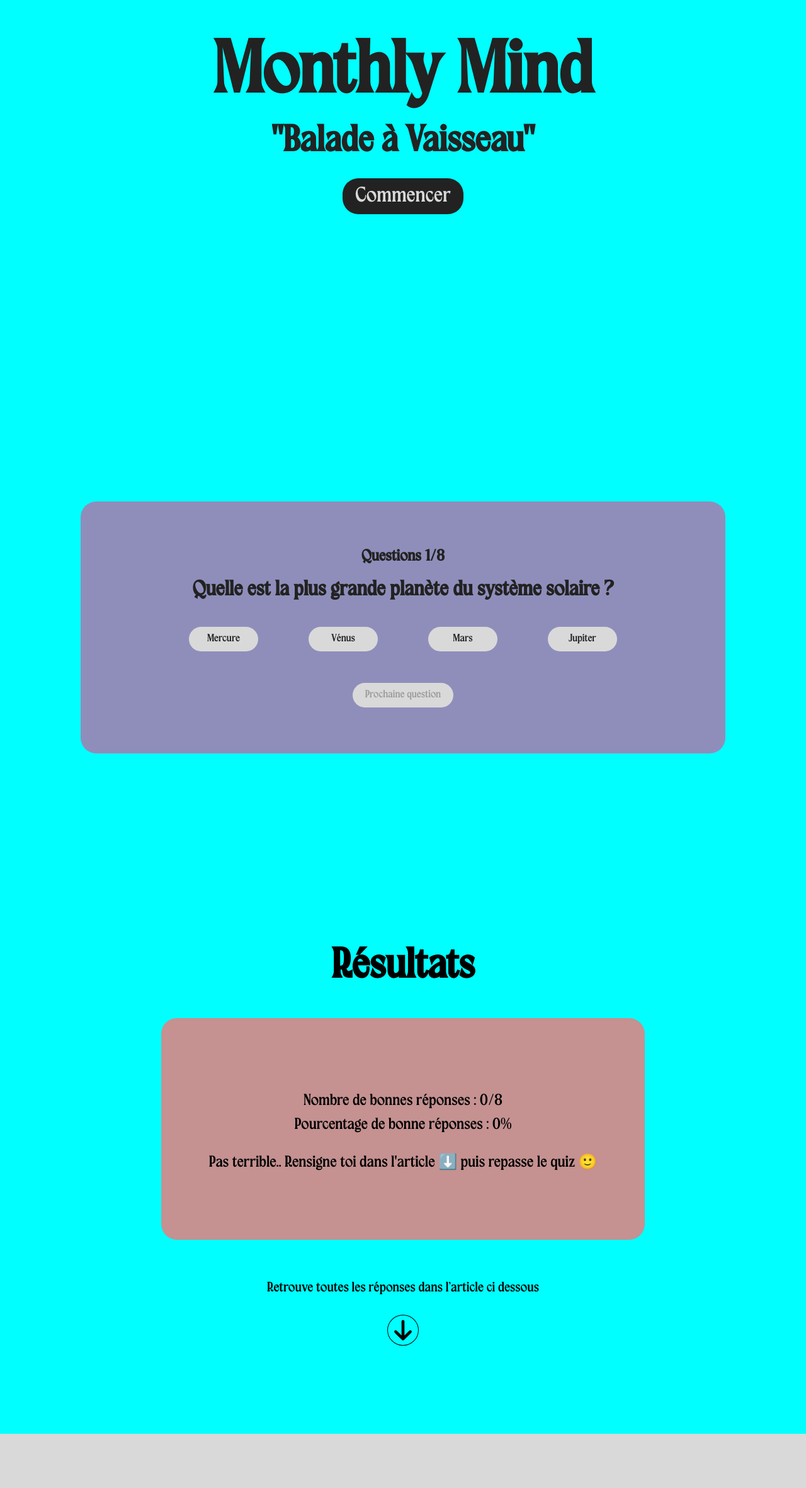
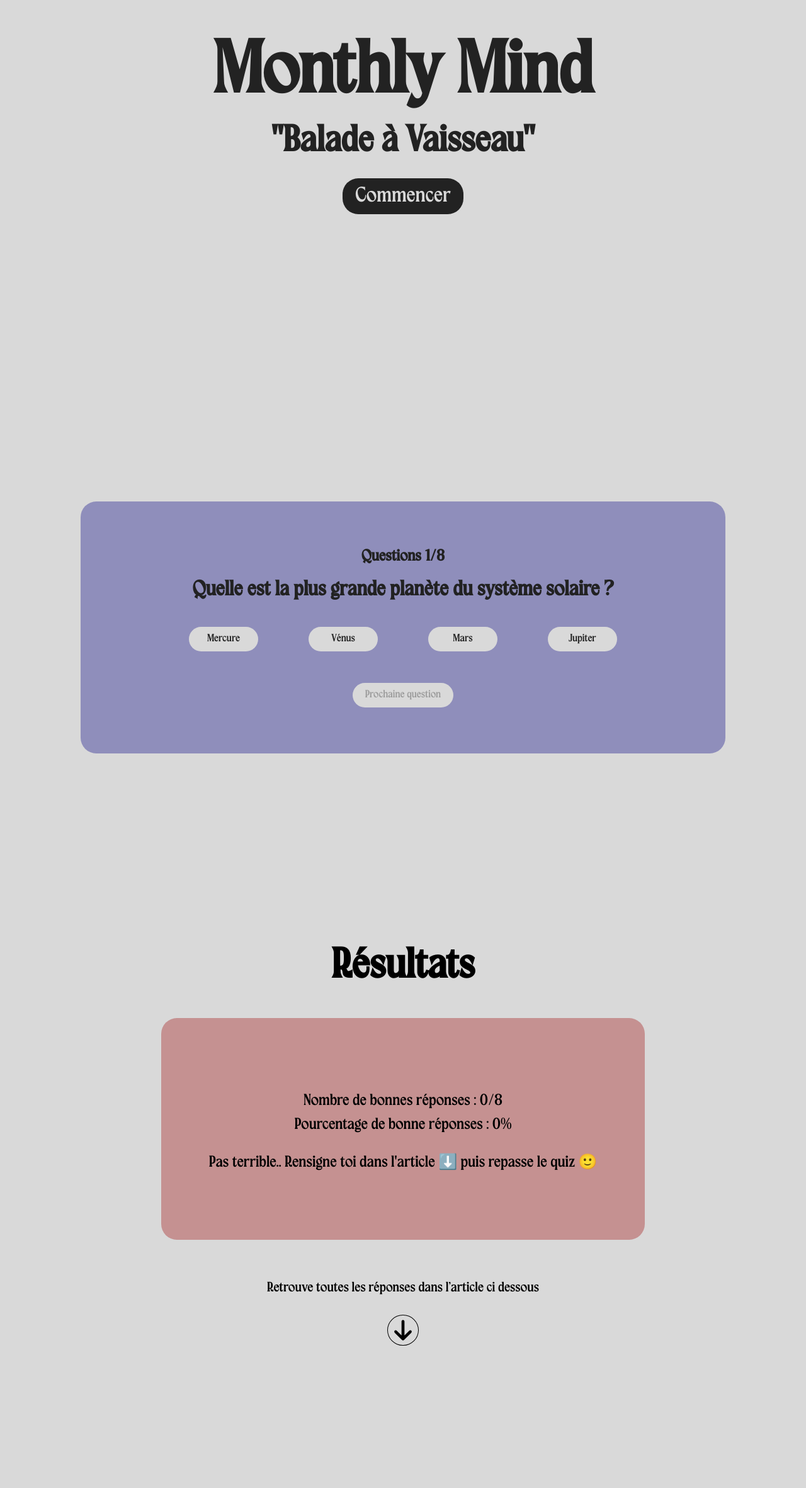
Before and after one commit to KyleAktr/monthly-mind, a React (Create React App) app: page / in a window 1280 px wide. Shown: the part 204-2566 px from the top of the page at 63% size. Built offline with nearby package versions, Linux system fonts and the light colour scheme.

Commit message:
enhanced scrolling control function

```diff
--- a/src/App.js
+++ b/src/App.js
@@ -8,9 +8,13 @@ const App = () => {
   const [goodAnswerCount, setGoodAnswerCount] = useState(0);
   const [displayNone, setDisplayNone] = useState(false);
 
+  const scrollNone = document.querySelector(".scroll-none");
+
   useEffect(() => {
     if (displayNone) {
       document.body.style.overflow = "auto";
+      scrollNone.style.display = "none";
+      window.scrollTo({ top: 0, behavior: "smooth" });
     } else {
       document.body.style.overflow = "hidden";
     }
--- a/src/components/Results.jsx
+++ b/src/components/Results.jsx
@@ -40,7 +40,7 @@ const Results = ({ goodAnswerCount, setDisplayNone }) => {
           <p>Retrouve toutes les réponses dans l’article ci dessous </p>
           <Link
             onClick={IsVisible}
-            to="article"
+            // to="article"
             spy={true}
             smooth={true}
             offset={50}
--- a/src/style/_settings.scss
+++ b/src/style/_settings.scss
@@ -26,7 +26,6 @@ html {
 
 .scroll-none {
         overflow: hidden;
-        background: aqua;
     }
 
 
--- a/src/style/components/_results.scss
+++ b/src/style/components/_results.scss
@@ -63,6 +63,11 @@
                 padding: 5px 10px;
                 border-radius: 100%;
                 cursor: pointer;
+                transition: transform 1.3s;
+
+            }
+            & .arrow:hover {
+                transform: rotate(180deg);
             }
         }
     }
--- a/src/style/components/_suggestions.scss
+++ b/src/style/components/_suggestions.scss
@@ -1,5 +1,5 @@
 .suggestions {
-    height: 90vh;
+    height: 70vh;
 
     & h2 {
         @extend %center;
--- a/src/style/index.css
+++ b/src/style/index.css
@@ -22,7 +22,6 @@ html {
 
 .scroll-none {
   overflow: hidden;
-  background: aqua;
 }
 
 .home {
@@ -152,6 +151,10 @@ html {
   padding: 5px 10px;
   border-radius: 100%;
   cursor: pointer;
+  transition: transform 1.3s;
+}
+.results-container .results-card-container .show-article .arrow:hover {
+  transform: rotate(180deg);
 }
 
 .article .jupiter-img p,
@@ -262,7 +265,7 @@ html {
 }
 
 .suggestions {
-  height: 90vh;
+  height: 70vh;
 }
 .suggestions h2 {
   margin-top: 150px;
```
Also changed, not shown: 1 other file (tests, documents, lock files or other folders).
